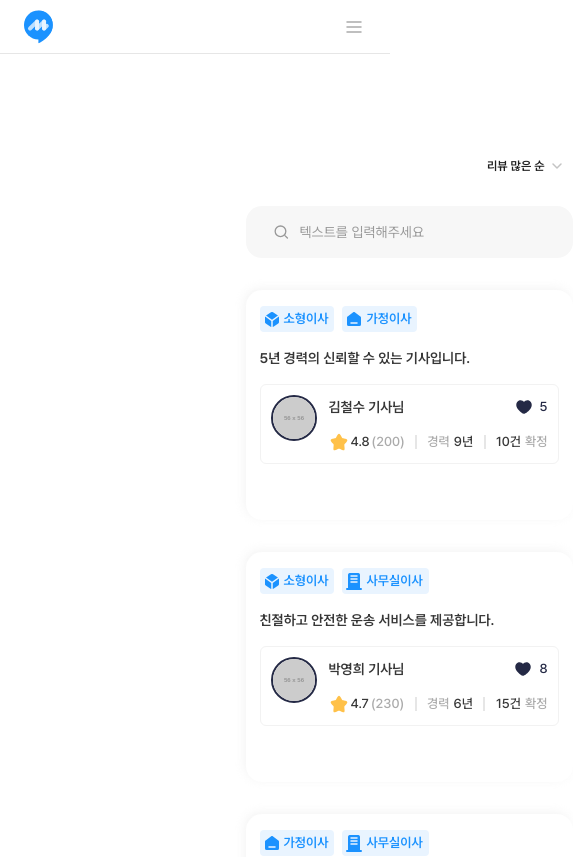
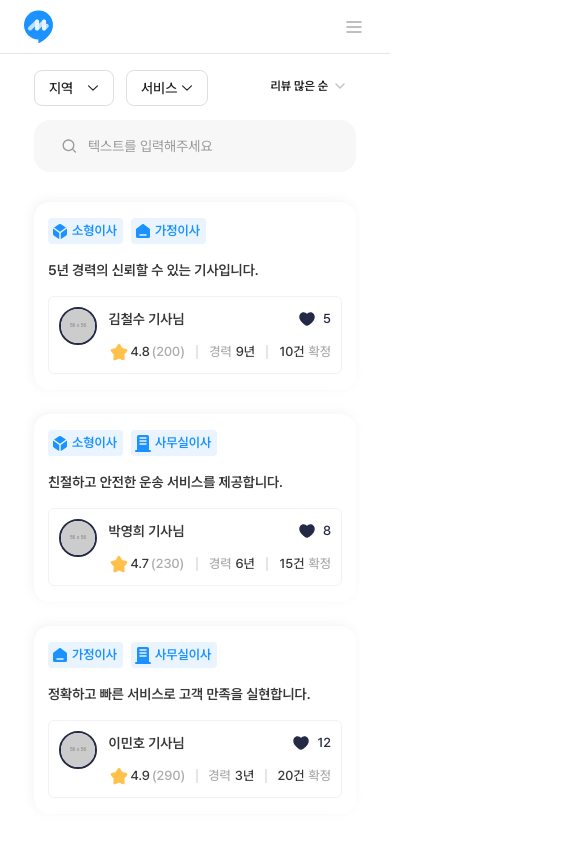
Before and after one commit to FS2-Part4-Team3/2-Moving-3-FE, a Next.js app: page /match-driver in a window 390 px wide. Shown: the top 857 px of the page, 573 px wide, since content can reach past the window. Built offline with nearby package versions, Linux system fonts and the light colour scheme.

Commit message:
feat: media query & add details

```diff
--- a/src/app/match-driver/page.tsx
+++ b/src/app/match-driver/page.tsx
@@ -9,22 +9,33 @@ export default async function MatchDriver() {
 
   return (
     <div className="w-full flex items-center justify-center mb-[7rem]">
-      <div className="w-[120rem] items-start justify-center flex flex-col">
-        <div className="py-[3.2rem]">
+      <div className="lg:w-[120rem] sm:w-full items-start justify-center flex flex-col">
+        <div className="lg:block sm:hidden py-[3.2rem]">
           <p className="font-semibold text-[2.4rem] leading-[3.2rem] text-[#2B2B2B]">
             기사님 찾기
           </p>
         </div>
-        <div className="flex gap-[10rem] w-full">
-          <RegionServiceDropdown />
-          <div className="flex flex-col items-center gap-[3.2rem] flex-grow max-w-[calc(100%-10rem)]">
-            <div className="w-full flex flex-col gap-[2.4rem] items-end">
+        <div className="lg:flex lg:gap-[10rem] w-full sm:py-[1.6rem] lg:px-0 md:px-[7.2rem] sm:px-[2.4rem]">
+          <div className="flex lg:justify-start sm:justify-between lg:px-0 sm:px-[1rem]">
+            <RegionServiceDropdown />
+            <div className="lg:hidden sm:block">
               <SortDropdown />
-              <SearchBar />
             </div>
-            {driverData.map((driver: any) => (
-              <FindDriverCard key={driver.id} data={driver} />
-            ))}
+          </div>
+          <div className="flex flex-col items-center lg:gap-[3.2rem] sm:gap-[2.4rem] flex-grow lg:w-full sm:w-full">
+            <div className="w-full flex flex-col gap-[2.4rem] lg:items-end sm:items-center">
+              <div className="lg:block sm:hidden">
+                <SortDropdown />
+              </div>
+              <div className="sm:py-[0.6rem] sm:px-[1rem] w-full">
+                <SearchBar />
+              </div>
+            </div>
+            <div className="w-full sm:px-[1rem] sm:gap-[2.4rem] md:gap-[3.2rem] lg:gap-[4.8rem] flex flex-col">
+              {driverData.map((driver: any) => (
+                <FindDriverCard key={driver.id} data={driver} />
+              ))}
+            </div>
           </div>
         </div>
       </div>
--- a/src/components/cards/FindDriverCard.tsx
+++ b/src/components/cards/FindDriverCard.tsx
@@ -7,7 +7,7 @@ import like from "@/../public/assets/driver/ic_like.svg";
 export default function FindDriverCard({ data }: FindDriverCardProps) {
   return (
     <div
-      className="lg:w-full md:w-[60rem] sm:w-[32.7rem] h-[23rem] rounded-[1.6rem] border-0.5 border-line-100 lg:py-[2rem] sm:py-[1.6rem] lg:px-[2.4rem] sm:px-[1.4rem] flex flex-col lg:gap-[1.6rem] sm:gap-[1.4rem]
+      className="w-full lg:h-[23rem] rounded-[1.6rem] border-0.5 border-line-100 lg:py-[2rem] sm:py-[1.6rem] lg:px-[2.4rem] sm:px-[1.4rem] flex flex-col lg:gap-[1.6rem] sm:gap-[1.4rem]
       shadow-[-0.2rem_-0.2rem_1rem_rgba(220,220,220,0.3)]"
     >
       <div className="flex lg:gap-[1.2rem] sm:gap-[0.8rem]">
@@ -24,21 +24,27 @@ export default function FindDriverCard({ data }: FindDriverCardProps) {
         {data.introduce}
       </p>
       <div className="flex items-start w-full rounded-[0.6rem] border border-line-100 lg:py-[1.6rem] lg:px-[1.8rem] lg:gap-[2.4rem] sm:p-[1rem] sm:gap-[1.2rem]">
+        <div className="relative w-[5.6rem] h-[5.6rem] lg:block sm:hidden">
           <Image
             src={data.image}
-          alt="driver-profile"
+            alt="driver"
             width={56}
             height={56}
-          className="border-2 border-blue-400 rounded-full lg:block sm:hidden"
+            objectFit="cover"
+            className="border-2 border-blue-400 rounded-full"
           />
+        </div>
+        <div className="relative w-[4.6rem] h-[4.6rem] lg:hidden sm:block">
           <Image
             src={data.image}
-          alt="driver-profile"
+            alt="driver"
             width={46}
             height={46}
-          className="border-2 border-blue-400 rounded-full lg:hidden sm:block"
+            objectFit="cover"
+            className="border-2 border-blue-400 rounded-full"
           />
-        <div className="flex flex-col w-full lg:gap-[0.8rem] sm:gap-[1.2rem]">
+        </div>
+        <div className="flex flex-col w-full lg:gap-[0.8rem] sm:gap-[1rem]">
           <div className="flex w-full justify-between">
             <p className="font-semibold lg:text-[1.8rem] sm:text-[1.4rem] lg:leading-[2.6rem] sm:leading-[2.4rem] text-black-300">
               {data.name} 기사님
@@ -50,11 +56,11 @@ export default function FindDriverCard({ data }: FindDriverCardProps) {
               </p>
             </div>
           </div>
-          <div className="flex items-center w-full sm:justify-between lg:gap-[1.6rem] lg:justify-start">
+          <div className="flex items-center w-full md:gap-[1.6rem] sm:justify-between md:justify-start">
             <div className="flex items-center justify-center lg:gap-[0.6rem] sm:gap-[0.2rem]">
               <Image
                 src={star}
-                alt="start"
+                alt="star"
                 width={24}
                 height={24}
                 className="lg:block sm:hidden"
--- a/src/components/common/searchbar/SearchBar.tsx
+++ b/src/components/common/searchbar/SearchBar.tsx
@@ -11,7 +11,7 @@ export default function SearchBar() {
   const [isFocused, setIsFocused] = useState<boolean>(false);
 
   return (
-    <div className="md:w-full sm:w-[26rem] md:h-[6.4rem] sm:w-[32.7rem] rounded-[1.6rem] py-[1.4rem] px-[2.4rem] md:gap-[0.8rem] sm:gap-[0.6rem] flex items-center bg-background-200">
+    <div className="w-full md:h-[6.4rem] rounded-[1.6rem] py-[1.4rem] px-[2.4rem] md:gap-[0.8rem] sm:gap-[0.6rem] flex items-center bg-background-200">
       {!isFocused && (
         <>
           <Image
--- a/src/components/dropdown/RegionServiceDropdown.tsx
+++ b/src/components/dropdown/RegionServiceDropdown.tsx
@@ -31,7 +31,7 @@ export default function RegionServiceDropdown() {
   };
 
   return (
-    <div className="w-[32.8rem] flex lg:flex-col lg:gap-[3.2rem] sm:gap-[1.2rem]">
+    <div className="lg:w-[32.8rem] flex lg:flex-col lg:gap-[3.2rem] sm:gap-[1.2rem]">
       <div className="lg:block sm:hidden">
         <div className="border-b border-line-200 py-[1.6rem] px-[1rem] flex justify-between items-center">
           <p className="font-medium text-[2rem] leading-[3.2rem] text-black">
@@ -102,7 +102,7 @@ export default function RegionServiceDropdown() {
           어떤 서비스가 필요하세요?
         </p>
         <div
-          className={`lg:w-full lg:h-[6.4rem] sm:w-[9rem] sm:h-[3.6rem] lg:rounded-[1.6rem] sm:rounded-[0.8rem] border lg:py-[1.6rem] lg:px-[2.4rem] sm:py-[0.6rem] sm:pr-[1rem] sm:pl-[1.4rem] flex items-center justify-between cursor-pointer mb-[0.8rem] ${
+          className={`lg:w-full lg:h-[6.4rem] sm:w-auto sm:h-[3.6rem] lg:rounded-[1.6rem] sm:rounded-[0.8rem] border lg:py-[1.6rem] lg:px-[2.4rem] sm:py-[0.6rem] sm:pr-[1rem] sm:pl-[1.4rem] flex items-center justify-between cursor-pointer mb-[0.8rem] ${
             serviceDropdownOpen
               ? "border-blue-300 bg-blue-50"
               : "border-gray-100"
--- a/src/components/dropdown/SortDropdown.tsx
+++ b/src/components/dropdown/SortDropdown.tsx
@@ -17,7 +17,7 @@ export default function SortDropdown() {
   return (
     <div>
       <div
-        className="flex items-center gap-[0.2rem] py-[0.6rem] pr-[0.6rem] pl-[0.8rem] cursor-pointer"
+        className="w-auto flex items-center gap-[0.2rem] py-[0.6rem] pr-[0.6rem] pl-[0.8rem] cursor-pointer"
         onClick={() => setIsDropdownOpen(!isDropdownOpen)}
       >
         <p className="font-semibold text-[1.2rem] leading-[2rem] text-center text-black-400">
```
Lines whose indentation alone changed are shown as unchanged.
